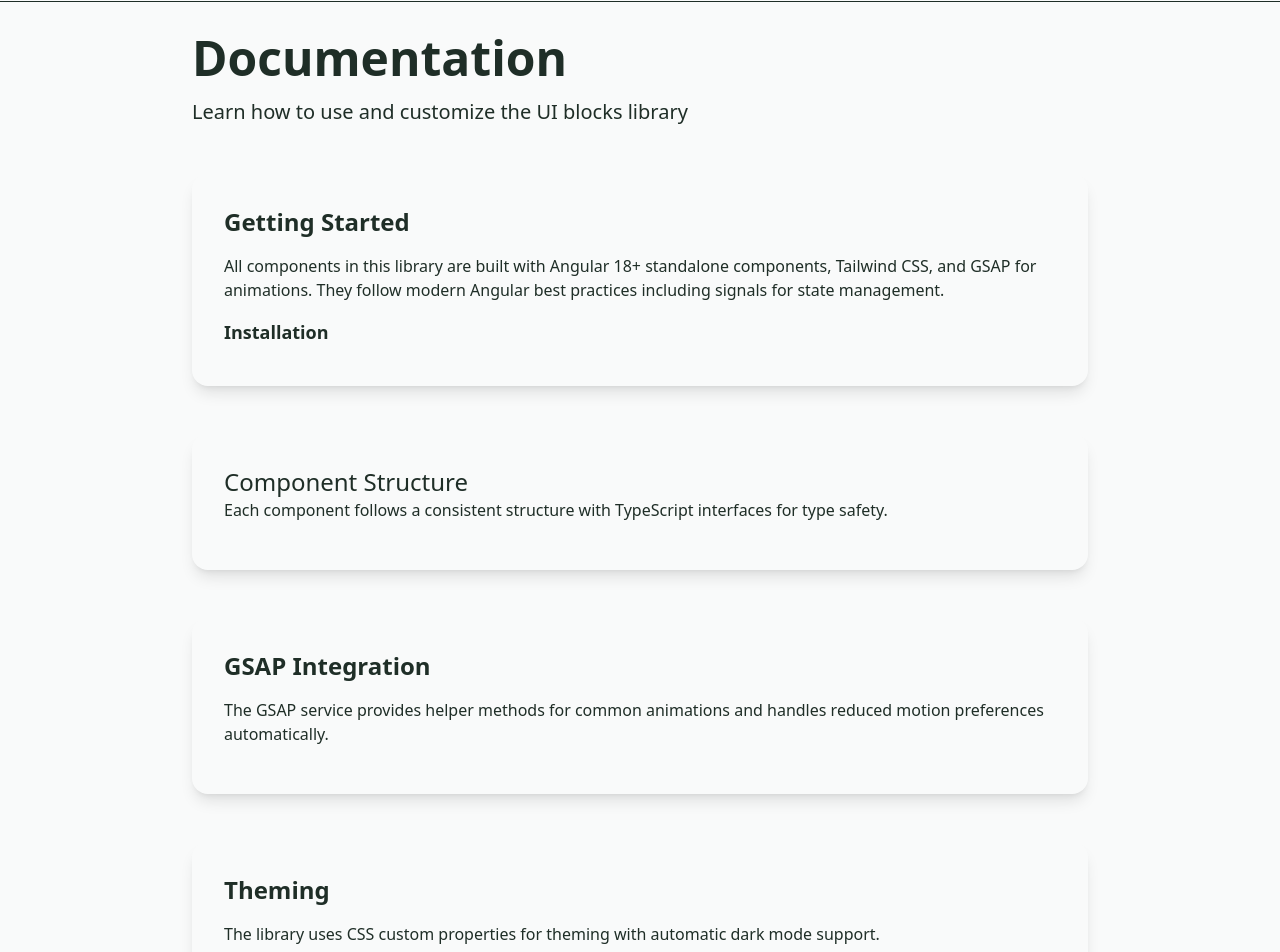
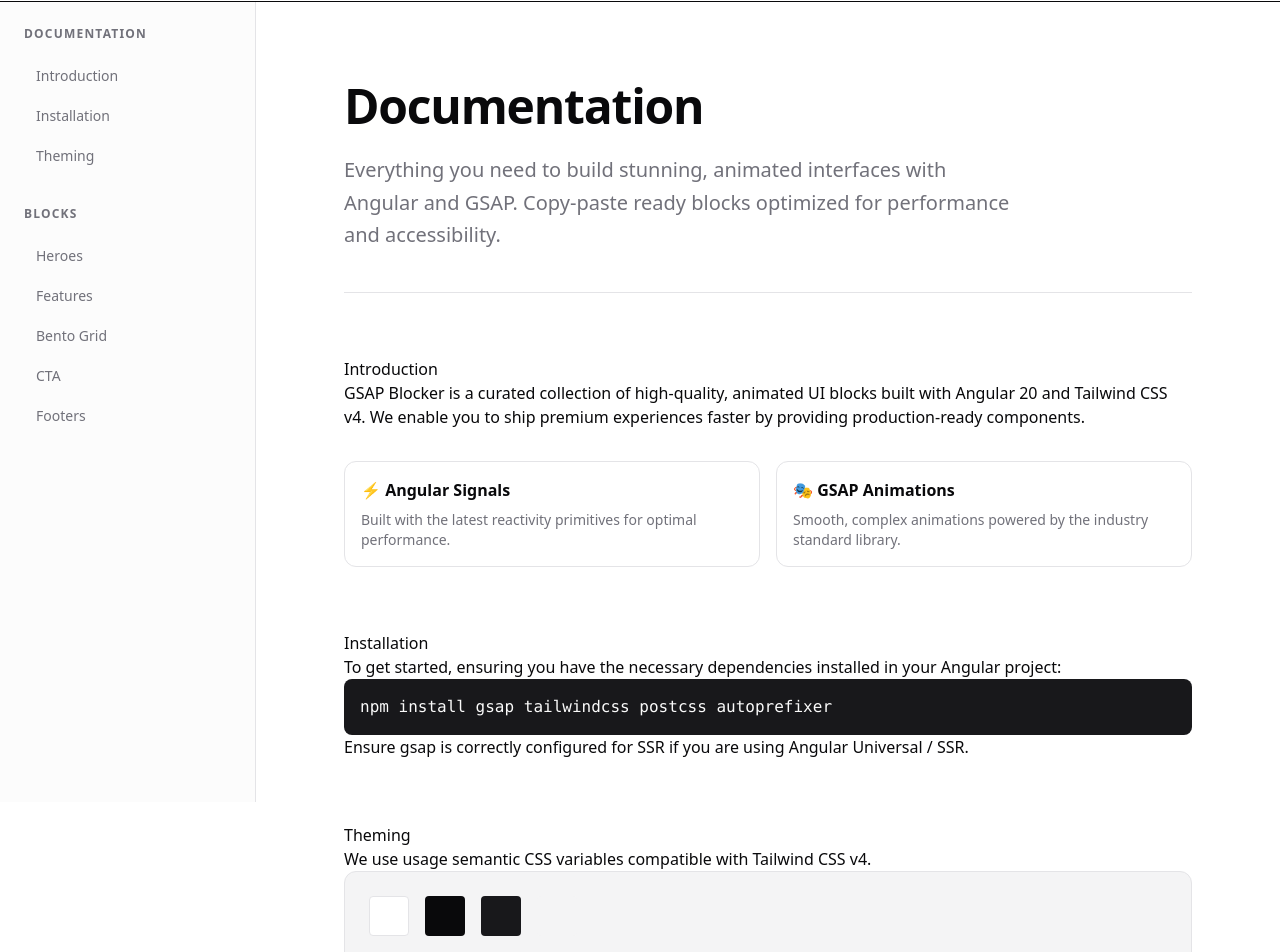
Before and after one commit to Andersseen/gsap-blocker, an Angular app: page /docs in a window 1280 px wide. Shown: the part 54-1006 px from the top of the page. Built offline with nearby package versions, Linux system fonts and the light colour scheme.

Commit message:
feat: Refactor UI with new semantic theme colors, update grid card styling, and simplify docs page content.

```diff
--- a/src/app/pages/docs.ts
+++ b/src/app/pages/docs.ts
@@ -1,226 +1,169 @@
-import { Component } from '@angular/core';
+import { Component, ChangeDetectionStrategy } from '@angular/core';
+import { RouterLink } from '@angular/router';
 
 @Component({
   selector: 'page-docs',
-  imports: [],
+  standalone: true,
+  imports: [RouterLink],
+  changeDetection: ChangeDetectionStrategy.OnPush,
   template: `
-    <div class="min-h-screen pt-8 pb-20 px-4">
-      <div class="max-w-4xl mx-auto">
-        <div class="mb-12">
-          <h1 class="text-4xl md:text-5xl font-bold mb-4">Documentation</h1>
-          <p class="text-xl">
-            Learn how to use and customize the UI blocks library
+    <div class="min-h-screen flex flex-col md:flex-row bg-background">
+      <!-- Docs Sidebar -->
+      <aside
+        class="w-full md:w-64 shrink-0 border-r border-border bg-secondary/30 md:h-screen sticky top-0 overflow-y-auto"
+      >
+        <div class="p-6">
+          <h2
+            class="text-xs font-bold text-muted-foreground uppercase tracking-widest mb-4"
+          >
+            Documentation
+          </h2>
+          <nav class="space-y-1">
+            <a
+              routerLink="."
+              fragment="introduction"
+              class="block px-3 py-2 text-sm text-muted-foreground hover:text-foreground hover:bg-muted/50 rounded-md transition-colors"
+              >Introduction</a
+            >
+            <a
+              routerLink="."
+              fragment="installation"
+              class="block px-3 py-2 text-sm text-muted-foreground hover:text-foreground hover:bg-muted/50 rounded-md transition-colors"
+              >Installation</a
+            >
+            <a
+              routerLink="."
+              fragment="theming"
+              class="block px-3 py-2 text-sm text-muted-foreground hover:text-foreground hover:bg-muted/50 rounded-md transition-colors"
+              >Theming</a
+            >
+          </nav>
+
+          <h2
+            class="text-xs font-bold text-muted-foreground uppercase tracking-widest mt-8 mb-4"
+          >
+            Blocks
+          </h2>
+          <nav class="space-y-1">
+            <a
+              routerLink="/blocks/heroes"
+              class="block px-3 py-2 text-sm text-muted-foreground hover:text-foreground hover:bg-muted/50 rounded-md transition-colors"
+              >Heroes</a
+            >
+            <a
+              routerLink="/blocks/features"
+              class="block px-3 py-2 text-sm text-muted-foreground hover:text-foreground hover:bg-muted/50 rounded-md transition-colors"
+              >Features</a
+            >
+            <a
+              routerLink="/blocks/bento-grid"
+              class="block px-3 py-2 text-sm text-muted-foreground hover:text-foreground hover:bg-muted/50 rounded-md transition-colors"
+              >Bento Grid</a
+            >
+            <a
+              routerLink="/blocks/cta"
+              class="block px-3 py-2 text-sm text-muted-foreground hover:text-foreground hover:bg-muted/50 rounded-md transition-colors"
+              >CTA</a
+            >
+            <a
+              routerLink="/blocks/footers"
+              class="block px-3 py-2 text-sm text-muted-foreground hover:text-foreground hover:bg-muted/50 rounded-md transition-colors"
+              >Footers</a
+            >
+          </nav>
+        </div>
+      </aside>
+
+      <!-- Main Content -->
+      <main class="flex-1 min-w-0">
+        <div class="max-w-4xl mx-auto px-6 py-12 md:py-20">
+          <!-- Header -->
+          <div class="mb-16 border-b border-border pb-10">
+            <h1
+              class="text-4xl md:text-5xl font-extrabold tracking-tight text-foreground mb-6"
+            >
+              Documentation
+            </h1>
+            <p class="text-xl text-muted-foreground max-w-2xl leading-relaxed">
+              Everything you need to build stunning, animated interfaces with
+              Angular and GSAP. Copy-paste ready blocks optimized for
+              performance and accessibility.
             </p>
           </div>
 
-        <div class="space-y-12">
-          <!-- Getting Started -->
-          <section class="rounded-2xl p-8 shadow-lg">
-            <h2 class="text-2xl font-semibold mb-4">Getting Started</h2>
-            <div class="prose dark:prose-invert max-w-none">
-              <p class="mb-4">
-                All components in this library are built with Angular 18+
-                standalone components, Tailwind CSS, and GSAP for animations.
-                They follow modern Angular best practices including signals for
-                state management.
+          <!-- Content Sections -->
+          <div class="prose prose-zinc dark:prose-invert max-w-none">
+            <section id="introduction" class="scroll-mt-24 mb-16">
+              <h2>Introduction</h2>
+              <p>
+                GSAP Blocker is a curated collection of high-quality, animated
+                UI blocks built with Angular 20 and Tailwind CSS v4. We enable
+                you to ship premium experiences faster by providing
+                production-ready components.
               </p>
-
-              <h3 class="text-lg font-semibold mb-2">Installation</h3>
-              <!-- <app-code-block
-                [code]="installationCode"
-                language="bash"
-                fileName="terminal"
-              /> -->
+              <div class="not-prose grid grid-cols-1 md:grid-cols-2 gap-4 my-8">
+                <div class="p-4 rounded-xl border border-border bg-card">
+                  <h3 class="font-bold text-foreground mb-2">
+                    ⚡️ Angular Signals
+                  </h3>
+                  <p class="text-sm text-muted-foreground">
+                    Built with the latest reactivity primitives for optimal
+                    performance.
+                  </p>
+                </div>
+                <div class="p-4 rounded-xl border border-border bg-card">
+                  <h3 class="font-bold text-foreground mb-2">
+                    🎭 GSAP Animations
+                  </h3>
+                  <p class="text-sm text-muted-foreground">
+                    Smooth, complex animations powered by the industry standard
+                    library.
+                  </p>
+                </div>
               </div>
             </section>
 
-          <!-- Component Structure -->
-          <section class="rounded-2xl p-8 shadow-lg">
-            <h2 class="text-2xl font-semiboldmb-4">Component Structure</h2>
-            <div class="prose dark:prose-invert max-w-none">
-              <p class=" mb-4">
-                Each component follows a consistent structure with TypeScript
-                interfaces for type safety.
+            <section id="installation" class="scroll-mt-24 mb-16">
+              <h2>Installation</h2>
+              <p>
+                To get started, ensuring you have the necessary dependencies
+                installed in your Angular project:
               </p>
-
-              <!-- <app-code-block
-                [code]="componentStructureCode"
-                language="typescript"
-                fileName="example.component.ts"
-              /> -->
-            </div>
+              <pre
+                class="bg-primary text-primary-foreground p-4 rounded-lg overflow-x-auto"
+              ><code>npm install gsap tailwindcss postcss autoprefixer</code></pre>
+              <p>
+                Ensure gsap is correctly configured for SSR if you are using
+                Angular Universal / SSR.
+              </p>
             </section>
 
-          <!-- GSAP Integration -->
-          <section class="rounded-2xl p-8 shadow-lg">
-            <h2 class="text-2xl font-semibold mb-4">GSAP Integration</h2>
-            <div class="prose dark:prose-invert max-w-none">
-              <p class="mb-4">
-                The GSAP service provides helper methods for common animations
-                and handles reduced motion preferences automatically.
+            <section id="theming" class="scroll-mt-24 mb-16">
+              <h2>Theming</h2>
+              <p>
+                We use usage semantic CSS variables compatible with Tailwind CSS
+                v4.
               </p>
-
-              <!-- <app-code-block
-                [code]="gsapIntegrationCode"
-                language="typescript"
-                fileName="component.ts"
-              /> -->
+              <div
+                class="not-prose p-6 rounded-xl bg-muted border border-border"
+              >
+                <div class="flex gap-4 mb-4">
+                  <div
+                    class="size-10 rounded bg-background border border-border"
+                  ></div>
+                  <div class="size-10 rounded bg-foreground"></div>
+                  <div class="size-10 rounded bg-primary"></div>
+                  <div class="size-10 rounded bg-muted"></div>
                 </div>
-          </section>
-
-          <!-- Theming -->
-          <section class="rounded-2xl p-8 shadow-lg">
-            <h2 class="text-2xl font-semibold mb-4">Theming</h2>
-            <div class="prose dark:prose-invert max-w-none">
-              <p class=" mb-4">
-                The library uses CSS custom properties for theming with
-                automatic dark mode support.
+                <p class="text-sm text-muted-foreground">
+                  The theme adapts automatically to light and dark modes.
                 </p>
-
-              <!-- <app-code-block
-                [code]="themingCode"
-                language="css"
-                fileName="global_styles.css"
-              /> -->
-            </div>
-          </section>
-
-          <!-- Accessibility -->
-          <section class="rounded-2xl p-8 shadow-lg">
-            <h2 class="text-2xl font-semibold mb-4">Accessibility</h2>
-            <div class="prose dark:prose-invert max-w-none">
-              <p class=" mb-4">
-                All components are built with accessibility in mind:
-              </p>
-              <ul class=" space-y-2">
-                <li>• Proper ARIA labels and roles</li>
-                <li>• Keyboard navigation support</li>
-                <li>• Focus management</li>
-                <li>• Reduced motion preferences</li>
-                <li>• High contrast support</li>
-                <li>• Screen reader compatibility</li>
-              </ul>
-            </div>
-          </section>
-
-          <!-- Performance -->
-          <section class="rounded-2xl p-8 shadow-lg">
-            <h2 class="text-2xl font-semibold mb-4">Performance</h2>
-            <div class="prose dark:prose-invert max-w-none">
-              <p class=" mb-4">Components are optimized for performance:</p>
-              <ul class="space-y-2">
-                <li>• OnPush change detection strategy</li>
-                <li>• Lazy loading of GSAP plugins</li>
-                <li>• Minimal DOM manipulations</li>
-                <li>• Tree-shakable imports</li>
-                <li>• Efficient CSS with Tailwind</li>
-              </ul>
               </div>
             </section>
           </div>
         </div>
+      </main>
     </div>
   `,
 })
-export default class DocsPage {
-  installationCode = `# Install dependencies
-npm install @angular/core@latest @angular/common@latest
-npm install tailwindcss@latest gsap@latest
-npm install @angular/cdk@latest
-
-# Install dev dependencies
-npm install -D @tailwindcss/typography prettier eslint`;
-
-  componentStructureCode = `import { Component, input, signal, inject, OnInit } from '@angular/core';
-import { CommonModule } from '@angular/common';
-import { GsapService } from '../services/gsap.service';
-
-@Component({
-  selector: 'app-example',
-  imports: [CommonModule],
-  changeDetection: ChangeDetectionStrategy.OnPush,
-  template: \`
-    <div class="component-container">
-      <h1>{{ title() }}</h1>
-      <p>{{ description() }}</p>
-    </div>
-  \`
-})
-export class ExampleComponent implements OnInit {
-  private gsapService = inject(GsapService);
-
-  // Inputs using new function syntax
-  title = input.required<string>();
-  description = input<string>('Default description');
-
-  // State using signals
-  isVisible = signal(false);
-
-  async ngOnInit() {
-    // Initialize animations
-    await this.gsapService.enterStagger('.component-container', {
-      duration: 0.6,
-      stagger: 0.1
-    });
-  }
-}`;
-
-  gsapIntegrationCode = `import { Component, inject, OnInit, ElementRef, viewChild } from '@angular/core';
-import { GsapService } from '../services/gsap.service';
-
-@Component({
-  selector: 'app-animated',
-  template: \`
-    <div #container class="container">
-      <div #element class="animated-element">Content</div>
-    </div>
-  \`
-})
-export class AnimatedComponent implements OnInit {
-  private gsapService = inject(GsapService);
-
-  container = viewChild.required<ElementRef>('container');
-  element = viewChild.required<ElementRef>('element');
-
-  async ngOnInit() {
-    // Entrance animation
-    await this.gsapService.enterStagger(this.element().nativeElement, {
-      y: 30,
-      opacity: 0,
-      duration: 0.8
-    });
-
-    // Scroll-triggered animation
-    await this.gsapService.revealOnScroll(this.container().nativeElement, {
-      y: 50,
-      duration: 1.2
-    });
-
-    // Parallax effect
-    await this.gsapService.parallax(this.element().nativeElement, -50);
-  }
-}`;
-
-  themingCode = `:root {
-  --bg-primary: theme('colors.white');
-  --bg-secondary: theme('colors.gray.50');
-  --text-primary: theme('colors.gray.900');
-  --text-secondary: theme('colors.gray.600');
-  --border-color: theme('colors.gray.200');
-}
-
-.dark {
-  --bg-primary: theme('colors.gray.900');
-  --bg-secondary: theme('colors.gray.800');
-  --text-primary: theme('colors.white');
-  --text-secondary: theme('colors.gray.300');
-  --border-color: theme('colors.gray.700');
-}
-
-/* Usage in components */
-.custom-element {
-  background-color: var(--bg-primary);
-  color: var(--text-primary);
-  border-color: var(--border-color);
-}`;
-}
+export default class DocsPage {}
--- a/src/app/pages/home.ts
+++ b/src/app/pages/home.ts
@@ -9,58 +9,99 @@
   imports: [AndRevealDirective, HeroSection, FeaturesSection],
   template: `
     <hero-section />
+
     <!-- Features -->
     <features-section />
 
     <!-- Categories -->
-    <section class="container mx-auto px-6 md:px-8 py-16">
-      <div class="flex items-end justify-between">
-        <h2 class="text-2xl md:text-3xl font-bold">Block categories</h2>
-        <a class="text-sm underline underline-offset-4" href="/blocks"
-          >View all</a
+    <section
+      class="container mx-auto px-6 md:px-8 py-24 border-t border-border"
+    >
+      <div class="flex items-end justify-between mb-12">
+        <div>
+          <h2
+            class="text-3xl md:text-5xl font-extrabold tracking-tight text-foreground mb-4"
+          >
+            Block categories
+          </h2>
+          <p class="text-muted-foreground text-lg">
+            Browse our collection of animated components.
+          </p>
+        </div>
+        <a
+          class="text-sm font-medium text-foreground hover:underline underline-offset-4"
+          href="/blocks"
+          >View all categories -></a
         >
       </div>
 
-      <div class="mt-8 grid sm:grid-cols-2 lg:grid-cols-3 gap-6">
+      <div class="grid sm:grid-cols-2 lg:grid-cols-3 gap-8">
         @for (c of categories(); track c.name) {
-        <a
-          andReveal
-          class="group rounded-2xl border p-5 hover:shadow-md transition"
+        <a andReveal class="card group block">
+          <div class="flex items-start justify-between mb-8">
+            <span
+              class="inline-flex items-center justify-center size-12 rounded-2xl bg-background border border-border text-2xl shadow-sm text-foreground"
+              >{{ c.emoji }}</span
             >
-          <div class="text-3xl">{{ c.emoji }}</div>
-          <div class="mt-4 flex items-center justify-between">
-            <h3 class="font-semibold">{{ c.name }}</h3>
             <span
-              class="text-xs px-2 py-1 rounded-full bg-zinc-100 dark:bg-zinc-800"
-              >{{ c.count }} blocks</span
+              class="text-xs font-semibold px-3 py-1 rounded-full bg-muted text-muted-foreground"
+              >{{ c.count }} items</span
             >
           </div>
-          <div class="mt-4 h-24 rounded-xl transition"></div>
+
+          <h3
+            class="text-xl font-bold text-foreground mb-2 group-hover:text-primary transition-colors"
+          >
+            {{ c.name }}
+          </h3>
+          <p class="text-muted-foreground text-sm">
+            Explore {{ c.name.toLowerCase() }} components
+          </p>
+
+          <div
+            class="absolute -bottom-6 -right-6 size-32 bg-gradient-to-br from-border/50 to-transparent rounded-full opacity-20 blur-2xl group-hover:scale-150 transition-transform duration-700"
+          ></div>
         </a>
         }
       </div>
     </section>
 
-    <!-- CTA -->
-    <section class="container mx-auto px-6 md:px-8 py-20">
-      <div andReveal class="rounded-3xl p-10 md:p-14">
-        <h2 class="text-2xl md:text-3xl font-bold">
-          Start building with Material Blocks
+    <section class="container mx-auto px-6 md:px-8 pb-24">
+      <div
+        andReveal
+        class="relative overflow-hidden rounded-[2.5rem] bg-foreground text-background p-12 md:p-24 text-center"
+      >
+        <div class="relative z-10 max-w-2xl mx-auto">
+          <h2 class="text-4xl md:text-6xl font-black tracking-tighter mb-6">
+            Ready to build?
           </h2>
-        <p class="mt-2 opacity-90 max-w-prose">
-          Install, drop a block, ship something useful today.
+          <p class="text-lg md:text-xl opacity-80 mb-10 leading-relaxed">
+            Stop wasting time on animation boilerplate. Drop in our blocks and
+            ship your landing page today.
           </p>
-        <div class="mt-6 flex flex-wrap gap-3">
+          <div class="flex flex-wrap justify-center gap-4">
             <a
-            class="inline-flex items-center rounded-md px-5 py-3 text-sm font-medium"
+              class="inline-flex items-center justify-center h-12 px-8 rounded-full bg-background text-foreground font-bold hover:scale-105 transition-transform"
               href="/docs"
-            >Read the docs</a
+              >Read Documentation</a
             >
             <a
-            class="inline-flex items-center rounded-md px-5 py-3 text-sm font-medium ring-1"
+              class="inline-flex items-center justify-center h-12 px-8 rounded-full border border-background/20 hover:bg-background/10 font-semibold transition-colors"
               href="/blocks"
-            >Explore blocks</a
+              >Explore All Blocks</a
             >
+          </div>
+        </div>
+
+        <div
+          class="absolute top-0 left-0 w-full h-full overflow-hidden pointer-events-none"
+        >
+          <div
+            class="absolute -top-[20%] -left-[10%] size-[500px] bg-blue-500/30 rounded-full blur-[100px]"
+          ></div>
+          <div
+            class="absolute -bottom-[20%] -right-[10%] size-[500px] bg-purple-500/30 rounded-full blur-[100px]"
+          ></div>
         </div>
       </div>
     </section>
--- a/src/blocks/features.ts
+++ b/src/blocks/features.ts
@@ -78,7 +78,6 @@
           type="button"
           class="size-2.5 rounded-full transition"
           [class.bg-zinc-900]="index() === i"
-          [class.]="index() === i"
           [class.bg-zinc-300]="index() !== i"
           [class.dark:bg-zinc-600]="index() !== i"
           [attr.aria-label]="'Go to slide ' + (i + 1)"
--- a/src/styles.css
+++ b/src/styles.css
@@ -1,18 +1,48 @@
 @import "tailwindcss";
 
 @theme {
-  --color-foreground: #1f2e27;
-  --color-background: #f9fafa;
-  --color-primary: #7a28bd;
-  --color-secondary: #26d988;
-}
-html {
-  width: 100%;
+  /* Semantic Colors - Zinc based for neutral/premium feel */
+  --color-background: #ffffff;
+  --color-foreground: #09090b; /* Zinc 950 */
+
+  --color-primary: #18181b; /* Zinc 900 */
+  --color-primary-foreground: #fafafa; /* Zinc 50 */
+
+  --color-secondary: #f4f4f5; /* Zinc 100 */
+  --color-secondary-foreground: #18181b;
+
+  --color-muted: #f4f4f5;
+  --color-muted-foreground: #71717a; /* Zinc 500 */
+
+  --color-accent: #f4f4f5;
+  --color-accent-foreground: #18181b;
+
+  --color-border: #e4e4e7; /* Zinc 200 */
 }
 
 html.dark {
-  --color-foreground: #f9fafa;
-  --color-background: #1f2e27;
+  --color-background: #09090b; /* Zinc 950 */
+  --color-foreground: #fafafa; /* Zinc 50 */
+
+  --color-primary: #fafafa;
+  --color-primary-foreground: #18181b;
+
+  --color-secondary: #27272a; /* Zinc 800 */
+  --color-secondary-foreground: #fafafa;
+
+  --color-muted: #27272a;
+  --color-muted-foreground: #a1a1aa; /* Zinc 400 */
+
+  --color-accent: #27272a;
+  --color-accent-foreground: #fafafa;
+
+  --color-border: #27272a;
+}
+
+html,
+body {
+  background-color: var(--color-background);
+  color: var(--color-foreground);
 }
 
 /* NAVBAR */
@@ -44,3 +74,7 @@
 @utility link-hover {
   @apply hover:scale-110 transition-transform duration-100 ease-in-out;
 }
+
+@utility card {
+  @apply relative overflow-hidden rounded-3xl border border-border bg-secondary/50 p-8 hover:border-border/80 transition-all duration-300 hover:-translate-y-1 block;
+}
```
Also changed, not shown: src/app/pages/explore-blocks/page.ts (+16 -6 lines), src/blocks/infinite-marquee.ts (+3 -18 lines), src/components/grid-card.ts (+18 -9 lines). Lines whose indentation alone changed are shown as unchanged.
